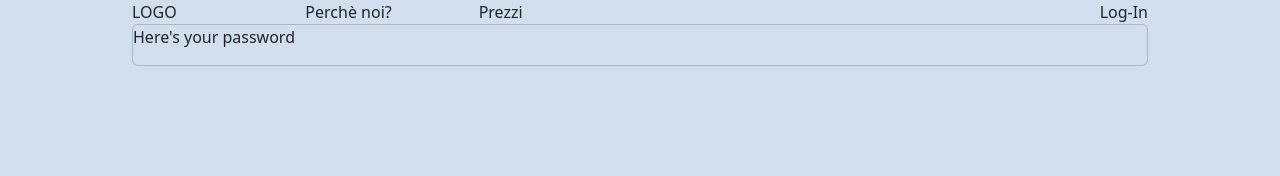
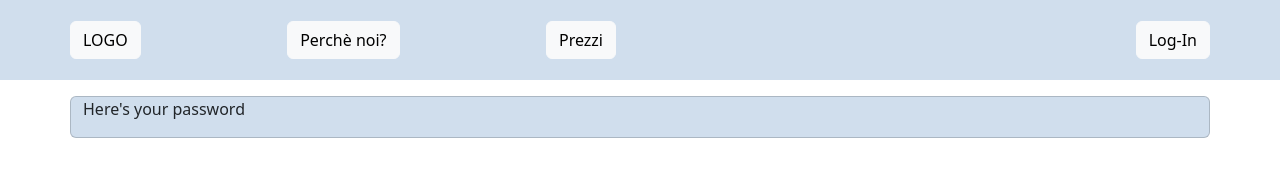
Before and after one commit to jacopolegovini/js-pwdgen-wannabe, a plain HTML site: page index.html in a window 1280 px wide. Drawn offline with nearby package versions, Linux system fonts and the light colour scheme.

Commit message:
draft nav added

```diff
--- a/index.html
+++ b/index.html
@@ -14,20 +14,22 @@
      <script defer src="script.js"></script>
 
 </head>
-<body class="container color-background">
-    <header>
-        <nav class="row">
-            <div class="col nav-left row">
-                <div class="logo col">LOGO</div>
-                <div class="why col">Perchè noi?</div>
-                <div class="prices col">Prezzi</div>
-            </div>
-            <div class=" col nav-right row justify-content-end">
-                <div class="log-in col text-end">Log-In</div>
+<body>
+    <header class="color-background">
+        <nav class="container">
+            <div class="nav-left-right row align-items-center justify-content-between">
+                <div class="col-6 nav-left row gap-3 justify-content-between">
+                    <div class="btn btn-light logo col-auto"><a href="#">LOGO</a></div>
+                    <div class="btn btn-light why col-auto"><a href="#">Perchè noi?</a></div>
+                    <div class="btn btn-light prices col-auto"><a href="#">Prezzi</a></div>
+                </div>
+                <div class="col-6 nav-right row justify-content-end">
+                    <div class="btn btn-light log-in col-auto text-end"><a href="#">Log-In</a></div>
+                </div>
             </div>
         </nav>
     </header>
-    <main class="card">
+    <main class="card container mt-3">
         <p>Here's your password</p>
         <div id="password-generator"></div>
     </main>
--- a/style.css
+++ b/style.css
@@ -1,13 +1,21 @@
 /* General */
 
-* {
-    box-sizing: border-box;
-    margin: 0;
-    padding: 0;
+a {
+    text-decoration: none;
+    color: black;
+    font-weight: 500;
 }
 
 h1 {
     text-align: center;
+}
+
+header {
+    height: 80px;
+}
+
+nav {
+    height: 100%;
 }
 
 main {
@@ -16,17 +24,17 @@ main {
 
 /* Utilities */
 
-.container {
-    max-width: 1040px;
-    margin: 0 auto;
-}
-
 .card {
     background-color: #D0DEED;
 
 }
 
 /* Header */
+
 .color-background {
     background-color: #D0DEED;
 }
+
+.nav-left-right {
+    height: 100%;
+}
```
